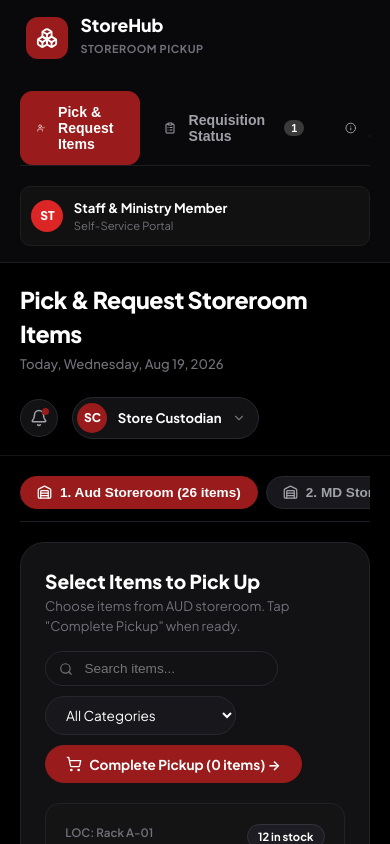
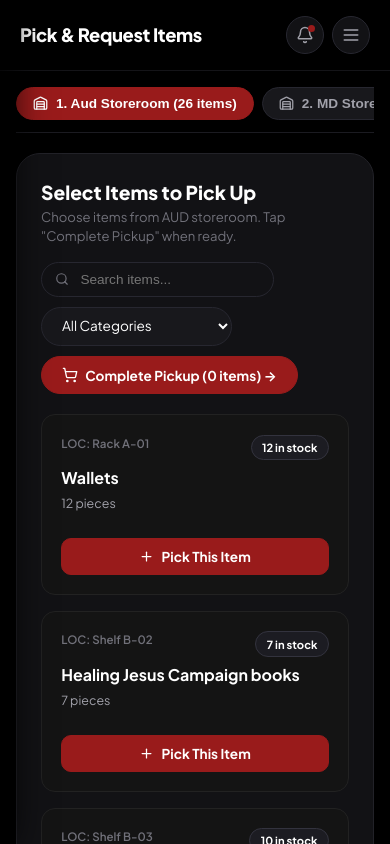
Before and after one commit to Bennymens/storeroom, a React (Vite) app: page / in a window 390 px wide. Shown: the top 844 px of the page. Built offline with nearby package versions, Linux system fonts and the light colour scheme; the HTML template or start-up script is replaced by a standard one.

Commit message:
feat: add mobile hamburger menu drawer and clean header navbar with bell and menu on right

```diff
--- a/src/App.jsx
+++ b/src/App.jsx
@@ -29,13 +29,14 @@ function MainApp() {
     return 'user';
   });
 
-  // Admin Active Tab: 'inventory' (default like screenshot) | 'dashboard' | 'pickup' | 'requisitions' | 'movements' | 'analytics' | 'settings'
+  // Admin Active Tab: 'inventory' | 'dashboard' | 'pickup' | 'requisitions' | 'movements' | 'analytics' | 'settings'
   const [adminTab, setAdminTab] = useState('inventory');
 
   // User Active Tab: 'pickup' | 'status' | 'guide'
   const [userTab, setUserTab] = useState('pickup');
 
-  const [searchFilter, setSearchFilter] = useState('');
+  // Mobile Hamburger Drawer State
+  const [isMobileMenuOpen, setIsMobileMenuOpen] = useState(false);
 
   // Modals state
   const [isAddItemOpen, setIsAddItemOpen] = useState(false);
@@ -45,7 +46,7 @@ function MainApp() {
   const [isCartOpen, setIsCartOpen] = useState(false);
   const [activeVoucher, setActiveVoucher] = useState(null);
 
-  // Sync with URL seamlessly without blocking PIN modal
+  // Sync with URL
   useEffect(() => {
     const handleUrlChange = () => {
       const path = window.location.pathname.toLowerCase();
@@ -55,6 +56,7 @@ function MainApp() {
       } else {
         setAppMode('user');
       }
+      setIsMobileMenuOpen(false);
     };
 
     window.addEventListener('popstate', handleUrlChange);
@@ -69,8 +71,8 @@ function MainApp() {
   const getHeaderTitle = () => {
     if (appMode === 'user') {
       if (userTab === 'status') return 'Requisition Status Tracker';
-      if (userTab === 'guide') return 'Storeroom Collection Guidelines';
-      return 'Pick & Request Storeroom Items';
+      if (userTab === 'guide') return 'Storeroom Guidelines';
+      return 'Pick & Request Items';
     }
 
     switch (adminTab) {
@@ -80,24 +82,34 @@ function MainApp() {
       case 'requisitions': return 'Requisitions & Gate Passes';
       case 'movements': return 'Stock Movements & Audit Log';
       case 'analytics': return 'Reports & Analysis';
-      case 'settings': return 'Storeroom Settings & Backups';
+      case 'settings': return 'Settings & Backups';
       default: return 'Inventory Management';
     }
   };
 
   return (
     <div className="app-wrapper">
+      {/* Mobile Drawer Overlay Backdrop */}
+      <div
+        className={`sidebar-backdrop ${isMobileMenuOpen ? 'active' : ''}`}
+        onClick={() => setIsMobileMenuOpen(false)}
+      />
+
       <div className="dashboard-shell">
         {/* SIDEBAR: Dedicated User Sidebar on '/' vs Admin Sidebar on '/admin' */}
         {appMode === 'user' ? (
           <SidebarUser
             userTab={userTab}
             setUserTab={setUserTab}
+            isOpen={isMobileMenuOpen}
+            onClose={() => setIsMobileMenuOpen(false)}
           />
         ) : (
           <SidebarAdmin
             activeTab={adminTab}
             setActiveTab={setAdminTab}
+            isOpen={isMobileMenuOpen}
+            onClose={() => setIsMobileMenuOpen(false)}
           />
         )}
 
@@ -105,6 +117,7 @@ function MainApp() {
         <div className="main-viewport">
           <TopHeader
             title={getHeaderTitle()}
+            onToggleMobileMenu={() => setIsMobileMenuOpen(!isMobileMenuOpen)}
             onNavigateTab={(tab) => {
               if (appMode === 'admin') setAdminTab(tab);
               else if (tab === 'requisitions') setUserTab('status');
@@ -171,10 +184,10 @@ function MainApp() {
                         className="btn-ui btn-primary-ui"
                         onClick={() => {
                           const data = {
-                            items: JSON.parse(localStorage.getItem('storehub_items_v2') || '[]'),
-                            categories: JSON.parse(localStorage.getItem('storehub_categories_v2') || '[]'),
-                            requisitions: JSON.parse(localStorage.getItem('storehub_requisitions_v2') || '[]'),
-                            movements: JSON.parse(localStorage.getItem('storehub_movements_v2') || '[]'),
+                            items: JSON.parse(localStorage.getItem('storehub_items_v4') || '[]'),
+                            categories: JSON.parse(localStorage.getItem('storehub_categories_v4') || '[]'),
+                            requisitions: JSON.parse(localStorage.getItem('storehub_requisitions_v4') || '[]'),
+                            movements: JSON.parse(localStorage.getItem('storehub_movements_v4') || '[]'),
                             exportedAt: new Date().toISOString()
                           };
                           const blob = new Blob([JSON.stringify(data, null, 2)], { type: 'application/json' });
--- a/src/components/SidebarAdmin.jsx
+++ b/src/components/SidebarAdmin.jsx
@@ -9,20 +9,26 @@ import {
   UserCheck,
   Download,
   Upload,
-  RotateCcw
+  RotateCcw,
+  X
 } from 'lucide-react';
 import { useInventory } from '../context/InventoryContext';
 
-export const SidebarAdmin = ({ activeTab, setActiveTab }) => {
+export const SidebarAdmin = ({ activeTab, setActiveTab, isOpen, onClose }) => {
   const { requisitions, resetToDefaultData, importBackupData, addToast } = useInventory();
   const pendingCount = requisitions.filter(r => r.status === 'Pending').length;
 
+  const handleNavClick = (tab) => {
+    setActiveTab(tab);
+    if (onClose) onClose();
+  };
+
   const handleExportBackup = () => {
     const data = {
-      items: JSON.parse(localStorage.getItem('storehub_items_v2') || '[]'),
-      categories: JSON.parse(localStorage.getItem('storehub_categories_v2') || '[]'),
-      requisitions: JSON.parse(localStorage.getItem('storehub_requisitions_v2') || '[]'),
-      movements: JSON.parse(localStorage.getItem('storehub_movements_v2') || '[]'),
+      items: JSON.parse(localStorage.getItem('storehub_items_v4') || '[]'),
+      categories: JSON.parse(localStorage.getItem('storehub_categories_v4') || '[]'),
+      requisitions: JSON.parse(localStorage.getItem('storehub_requisitions_v4') || '[]'),
+      movements: JSON.parse(localStorage.getItem('storehub_movements_v4') || '[]'),
       exportedAt: new Date().toISOString(),
       version: '2.0'
     };
@@ -53,10 +59,11 @@ export const SidebarAdmin = ({ activeTab, setActiveTab }) => {
   };
 
   return (
-    <aside className="sidebar">
+    <aside className={`sidebar ${isOpen ? 'mobile-open' : ''}`}>
       <div>
-        {/* Brand Orb (as seen in screenshot) */}
-        <div className="sidebar-brand" onClick={() => setActiveTab('inventory')}>
+        {/* Brand & Mobile Close Button */}
+        <div style={{ display: 'flex', alignItems: 'center', justifyContent: 'space-between', marginBottom: '2rem' }}>
+          <div className="sidebar-brand" style={{ margin: 0 }} onClick={() => handleNavClick('inventory')}>
             <div className="brand-orb">
               <Boxes size={22} />
             </div>
@@ -66,11 +73,22 @@ export const SidebarAdmin = ({ activeTab, setActiveTab }) => {
             </div>
           </div>
 
+          {/* Close Button on Mobile Drawer */}
+          <button
+            onClick={onClose}
+            className="hamburger-btn"
+            style={{ display: isOpen ? 'flex' : undefined, width: 34, height: 34, marginRight: 0 }}
+            title="Close menu"
+          >
+            <X size={18} />
+          </button>
+        </div>
+
         {/* Navigation Menu (Matching Screenshot) */}
         <nav className="sidebar-nav">
           <button
             className={`nav-item ${activeTab === 'dashboard' ? 'active' : ''}`}
-            onClick={() => setActiveTab('dashboard')}
+            onClick={() => handleNavClick('dashboard')}
           >
             <LayoutDashboard size={18} />
             <span>Dashboard</span>
@@ -78,7 +96,7 @@ export const SidebarAdmin = ({ activeTab, setActiveTab }) => {
 
           <button
             className={`nav-item ${activeTab === 'inventory' ? 'active' : ''}`}
-            onClick={() => setActiveTab('inventory')}
+            onClick={() => handleNavClick('inventory')}
           >
             <Boxes size={18} />
             <span>Inventory</span>
@@ -86,7 +104,7 @@ export const SidebarAdmin = ({ activeTab, setActiveTab }) => {
 
           <button
             className={`nav-item ${activeTab === 'pickup' ? 'active' : ''}`}
-            onClick={() => setActiveTab('pickup')}
+            onClick={() => handleNavClick('pickup')}
           >
             <UserCheck size={18} />
             <span>Staff Pickup</span>
@@ -94,7 +112,7 @@ export const SidebarAdmin = ({ activeTab, setActiveTab }) => {
 
           <button
             className={`nav-item ${activeTab === 'requisitions' ? 'active' : ''}`}
-            onClick={() => setActiveTab('requisitions')}
+            onClick={() => handleNavClick('requisitions')}
           >
             <ClipboardList size={18} />
             <span>Requisitions</span>
@@ -103,7 +121,7 @@ export const SidebarAdmin = ({ activeTab, setActiveTab }) => {
 
           <button
             className={`nav-item ${activeTab === 'movements' ? 'active' : ''}`}
-            onClick={() => setActiveTab('movements')}
+            onClick={() => handleNavClick('movements')}
           >
             <History size={18} />
             <span>Audit Log</span>
@@ -111,7 +129,7 @@ export const SidebarAdmin = ({ activeTab, setActiveTab }) => {
 
           <button
             className={`nav-item ${activeTab === 'analytics' ? 'active' : ''}`}
-            onClick={() => setActiveTab('analytics')}
+            onClick={() => handleNavClick('analytics')}
           >
             <BarChart3 size={18} />
             <span>Reports &amp; Analysis</span>
@@ -119,7 +137,7 @@ export const SidebarAdmin = ({ activeTab, setActiveTab }) => {
 
           <button
             className={`nav-item ${activeTab === 'settings' ? 'active' : ''}`}
-            onClick={() => setActiveTab('settings')}
+            onClick={() => handleNavClick('settings')}
           >
             <Settings size={18} />
             <span>Settings</span>
--- a/src/components/SidebarUser.jsx
+++ b/src/components/SidebarUser.jsx
@@ -4,19 +4,25 @@ import {
   UserCheck,
   ClipboardList,
   Info,
-  Warehouse
+  X
 } from 'lucide-react';
 import { useInventory } from '../context/InventoryContext';
 
-export const SidebarUser = ({ userTab, setUserTab }) => {
+export const SidebarUser = ({ userTab, setUserTab, isOpen, onClose }) => {
   const { requisitions } = useInventory();
   const pendingCount = requisitions.filter(r => r.status === 'Pending').length;
 
+  const handleNavClick = (tab) => {
+    setUserTab(tab);
+    if (onClose) onClose();
+  };
+
   return (
-    <aside className="sidebar">
+    <aside className={`sidebar ${isOpen ? 'mobile-open' : ''}`}>
       <div>
-        {/* Brand */}
-        <div className="sidebar-brand" onClick={() => setUserTab('pickup')}>
+        {/* Brand & Mobile Close Button */}
+        <div style={{ display: 'flex', alignItems: 'center', justifyContent: 'space-between', marginBottom: '2rem' }}>
+          <div className="sidebar-brand" style={{ margin: 0 }} onClick={() => handleNavClick('pickup')}>
             <div className="brand-orb">
               <Boxes size={22} />
             </div>
@@ -26,11 +32,22 @@ export const SidebarUser = ({ userTab, setUserTab }) => {
             </div>
           </div>
 
-        {/* User Nav */}
+          {/* Close Button on Mobile Drawer */}
+          <button
+            onClick={onClose}
+            className="hamburger-btn"
+            style={{ display: isOpen ? 'flex' : undefined, width: 34, height: 34, marginRight: 0 }}
+            title="Close menu"
+          >
+            <X size={18} />
+          </button>
+        </div>
+
+        {/* User Nav (Hamburger Menu on Mobile) */}
         <nav className="sidebar-nav">
           <button
             className={`nav-item ${userTab === 'pickup' ? 'active' : ''}`}
-            onClick={() => setUserTab('pickup')}
+            onClick={() => handleNavClick('pickup')}
           >
             <UserCheck size={18} />
             <span>Pick &amp; Request Items</span>
@@ -38,7 +55,7 @@ export const SidebarUser = ({ userTab, setUserTab }) => {
 
           <button
             className={`nav-item ${userTab === 'status' ? 'active' : ''}`}
-            onClick={() => setUserTab('status')}
+            onClick={() => handleNavClick('status')}
           >
             <ClipboardList size={18} />
             <span>Requisition Status</span>
@@ -47,7 +64,7 @@ export const SidebarUser = ({ userTab, setUserTab }) => {
 
           <button
             className={`nav-item ${userTab === 'guide' ? 'active' : ''}`}
-            onClick={() => setUserTab('guide')}
+            onClick={() => handleNavClick('guide')}
           >
             <Info size={18} />
             <span>Pickup Guidelines</span>
@@ -63,14 +80,14 @@ export const SidebarUser = ({ userTab, setUserTab }) => {
           gap: '0.65rem',
           padding: '0.65rem',
           borderRadius: '10px',
-          background: '#111111',
-          border: '1px solid #1e1e1e'
+          background: '#121215',
+          border: '1px solid #1c1c22'
         }}>
           <div style={{
             width: 32,
             height: 32,
             borderRadius: '50%',
-            background: '#dc2626',
+            background: '#991b1b',
             color: '#fff',
             fontWeight: 800,
             fontSize: '0.75rem',
--- a/src/components/TopHeader.jsx
+++ b/src/components/TopHeader.jsx
@@ -1,9 +1,9 @@
 import React, { useState } from 'react';
-import { Bell, ChevronDown } from 'lucide-react';
+import { Bell, Menu } from 'lucide-react';
 import { useInventory } from '../context/InventoryContext';
 import { NotificationDropdown } from './NotificationDropdown';
 
-export const TopHeader = ({ title = 'Inventory Management', onNavigateTab }) => {
+export const TopHeader = ({ title = 'Inventory Management', onNavigateTab, onToggleMobileMenu }) => {
   const { items, requisitions } = useInventory();
   const [isNotifOpen, setIsNotifOpen] = useState(false);
 
@@ -21,15 +21,15 @@ export const TopHeader = ({ title = 'Inventory Management', onNavigateTab }) =>
 
   return (
     <header className="top-header" style={{ position: 'relative' }}>
-      {/* Title & Subtitle */}
+      {/* Left: Title & Subtitle */}
       <div className="header-title-group">
         <h1>{title}</h1>
         <p>Today, {today}</p>
       </div>
 
-      {/* Header Actions */}
+      {/* Right Header Actions: Notification Bell + Hamburger Menu */}
       <div className="header-actions">
-        {/* Bell Notification Button (Interactive) */}
+        {/* Bell Notification Button */}
         <button
           className="bell-btn"
           title="Notifications & Alerts"
@@ -43,14 +43,14 @@ export const TopHeader = ({ title = 'Inventory Management', onNavigateTab }) =>
           {totalAlertCount > 0 && <span className="bell-dot" />}
         </button>
 
-        {/* User Profile Badge */}
-        <div className="user-profile">
-          <div className="user-avatar">
-            SC
-          </div>
-          <span className="user-name">Store Custodian</span>
-          <ChevronDown size={14} style={{ color: '#71717a' }} />
-        </div>
+        {/* Hamburger Toggle Button (Beside notification bell on the right) */}
+        <button
+          className="hamburger-btn"
+          onClick={onToggleMobileMenu}
+          title="Open menu"
+        >
+          <Menu size={20} />
+        </button>
       </div>
 
       {/* Popover Notification Dropdown */}
--- a/src/index.css
+++ b/src/index.css
@@ -668,6 +668,45 @@ html, body {
   box-shadow: 0 0 0 3px rgba(153, 27, 27, 0.25);
 }
 
+/* Hamburger Button (Mobile Only) */
+.hamburger-btn {
+  display: none;
+  width: 38px;
+  height: 38px;
+  border-radius: 50%;
+  background: #121215;
+  border: 1px solid #272730;
+  align-items: center;
+  justify-content: center;
+  color: #a1a1aa;
+  cursor: pointer;
+  flex-shrink: 0;
+  transition: all var(--transition-fast);
+}
+
+.hamburger-btn:hover {
+  background: #1c1c22;
+  border-color: #991b1b;
+  color: #ffffff;
+}
+
+/* Sidebar Backdrop (Mobile Drawer Overlay) */
+.sidebar-backdrop {
+  position: fixed;
+  inset: 0;
+  background: rgba(0, 0, 0, 0.85);
+  backdrop-filter: blur(4px);
+  z-index: 115;
+  opacity: 0;
+  visibility: hidden;
+  transition: opacity 0.25s ease, visibility 0.25s ease;
+}
+
+.sidebar-backdrop.active {
+  opacity: 1;
+  visibility: visible;
+}
+
 /* Responsive */
 @media (max-width: 1100px) {
   .kpi-row {
@@ -676,28 +715,63 @@ html, body {
 }
 
 @media (max-width: 800px) {
+  .hamburger-btn {
+    display: flex;
+  }
+
   .dashboard-shell {
     flex-direction: column;
+    min-height: 100vh;
   }
+
   .sidebar {
-    width: 100%;
-    border-right: none;
-    border-bottom: 1px solid #1c1c22;
-    padding: 1rem 1.25rem;
+    position: fixed;
+    top: 0;
+    left: 0;
+    bottom: 0;
+    width: 290px;
+    max-width: 85vw;
+    height: 100vh;
+    z-index: 120;
+    transform: translateX(-100%);
+    transition: transform 0.25s cubic-bezier(0.4, 0, 0.2, 1);
+    box-shadow: 10px 0 35px rgba(0, 0, 0, 0.9);
+    border-right: 1px solid #272730;
+    overflow-y: auto;
   }
+
+  .sidebar.mobile-open {
+    transform: translateX(0);
+  }
+
   .sidebar-nav {
-    flex-direction: row;
-    overflow-x: auto;
+    flex-direction: column;
   }
+
   .kpi-row {
     grid-template-columns: 1fr 1fr;
+    gap: 0.75rem;
   }
+
   .top-header {
-    padding: 1.25rem 1.25rem 1rem;
-    flex-direction: column;
-    align-items: flex-start;
+    padding: 1rem 1.25rem;
+    flex-direction: row;
+    align-items: center;
   }
+
+  .header-title-group h1 {
+    font-size: 1.15rem;
+  }
+
+  .header-title-group p {
+    display: none;
+  }
+
+  .header-actions {
+    gap: 0.5rem;
+  }
+
   .view-content {
-    padding: 1.25rem 1.25rem 2.5rem;
+    padding: 1rem 1rem 2.5rem;
   }
 }
```
Lines whose indentation alone changed are shown as unchanged.
